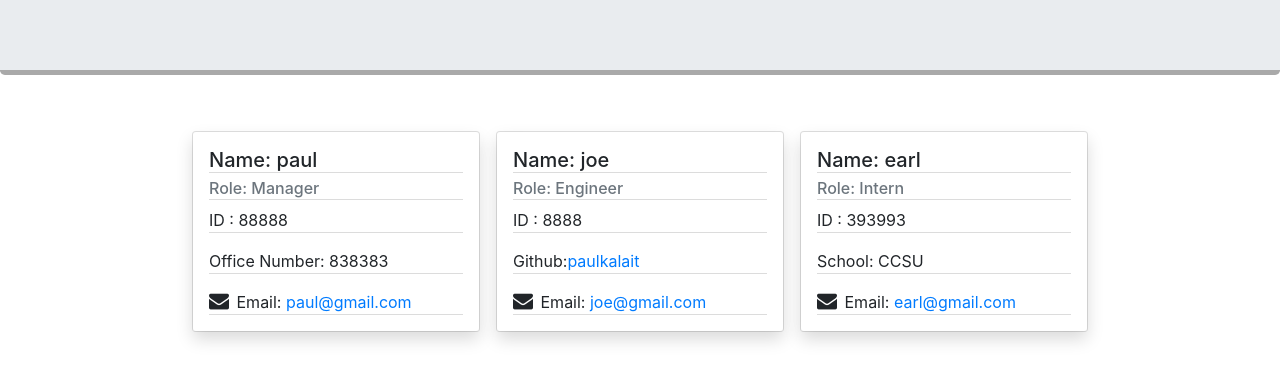
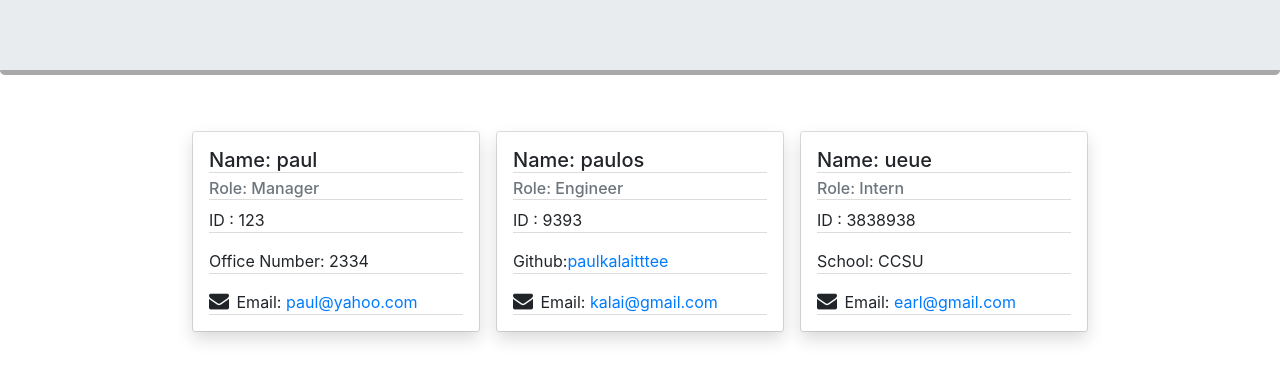
Before and after one commit to paulkalait/Team-Profile-Generator, a website: page dist/generatedPage.html in a window 1280 px wide. Shown: the part 169-550 px from the top of the page. Drawn offline with nearby package versions, Linux system fonts and the light colour scheme.

```diff
--- a/dist/generatedPage.html
+++ b/dist/generatedPage.html
@@ -27,25 +27,25 @@
         <div class="card-body shadow p-3">
           <h5 class="card-title">Name: paul</h5>
           <h6 class="card-subtitle mb-2 text-muted">Role: Manager</h6>
-          <p class="card-text"> ID : 88888</p>
-          <p class="card-text">Office Number: 838383</p>
-          <p class="card-text"><i class="fa fa-envelope" style="font-size:20px; margin-right: 3px;"></i> Email: <a href="mailto:paul@gmail.com"class="card-link">paul@gmail.com</a></p>
+          <p class="card-text"> ID : 123</p>
+          <p class="card-text">Office Number: 2334</p>
+          <p class="card-text"><i class="fa fa-envelope" style="font-size:20px; margin-right: 3px;"></i> Email: <a href="mailto:paul@yahoo.com"class="card-link">paul@yahoo.com</a></p>
         </div>
       </div>
         <div class="card m-2" style="width:18rem;">
         <div class="card-body shadow p-3">
-          <h5 class="card-title">Name: joe</h5>
+          <h5 class="card-title">Name: paulos</h5>
           <h6 class="card-subtitle mb-2 text-muted">Role: Engineer</h6>
-          <p class="card-text"> ID : 8888</p>
-          <p class="card-text">Github:<a href="https://github.com/paulkalait" class="card-link mb-2 github">paulkalait</a></p>
-          <p class="card-text"><i class="fa fa-envelope" style="font-size:20px; margin-right: 3px;"></i> Email: <a href="mailto:joe@gmail.com"class="card-link">joe@gmail.com</a></p>
+          <p class="card-text"> ID : 9393</p>
+          <p class="card-text">Github:<a href="https://github.com/paulkalaitttee" class="card-link mb-2 github">paulkalaitttee</a></p>
+          <p class="card-text"><i class="fa fa-envelope" style="font-size:20px; margin-right: 3px;"></i> Email: <a href="mailto:kalai@gmail.com"class="card-link">kalai@gmail.com</a></p>
         </div>
       </div>
         <div class="card m-2" style="width: 18rem;">
         <div class="card-body shadow p-3">
-          <h5 class="card-title">Name: earl</h5>
+          <h5 class="card-title">Name: ueue</h5>
           <h6 class="card-subtitle mb-2 text-muted">Role: Intern</h6>
-          <p class="card-text"> ID : 393993</p>
+          <p class="card-text"> ID : 3838938</p>
           <p class="card-text"> School: CCSU</p>
           <p class="card-text"><i class="fa fa-envelope" style="font-size:20px; margin-right: 3px;"></i> Email: <a href="mailto:earl@gmail.com"class="card-link">earl@gmail.com</a></p>
         </div>
```
Also changed, not shown: README.md.
